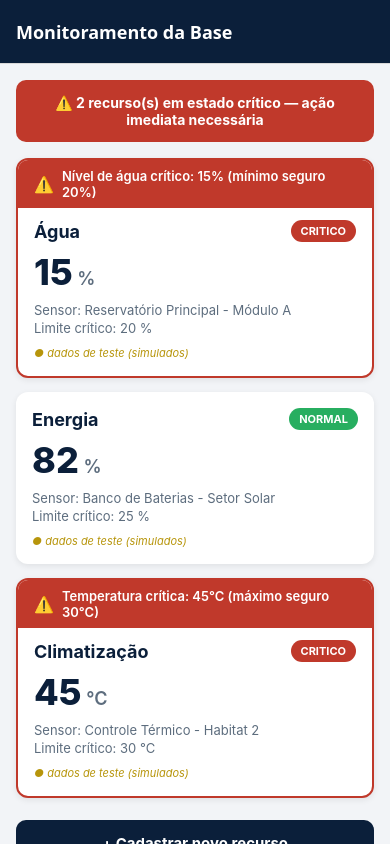
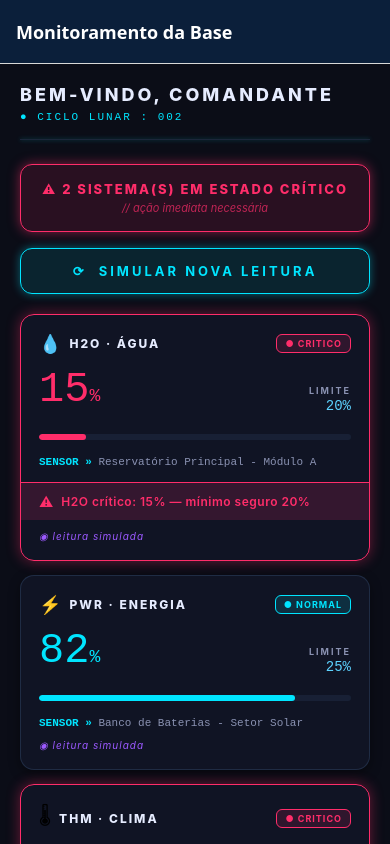
Before and after one commit to GustavoRichardi/monitoramento-base-lunar, a React Native app: screen /Monitoramento in a window 390 px wide. Built offline with nearby package versions, Linux system fonts and the light colour scheme; no server answers.

Commit message:
style: aplica tema sci-fi space vibe na tela de monitoramento

```diff
--- a/src/telas/TelaMonitoramento.tsx
+++ b/src/telas/TelaMonitoramento.tsx
@@ -1,13 +1,7 @@
 // src/telas/TelaMonitoramento.tsx
-// Tela principal do app: exibe o status operacional de Água, Energia e
-// Climatização em cartões, com destaque visual claro para níveis críticos.
-//
-// Regras atendidas:
-//  - useEffect dispara obterRecursos() ao abrir a tela
-//  - useState armazena dados, carregamento e erro
-//  - Cards por recurso + faixa/banner de alerta crítico
+// Tela principal com estilo sci-fi (Space Vibe).
 
-import React, { useEffect, useState, useCallback } from 'react';
+import React, { useEffect, useState, useCallback, useRef } from 'react';
 import {
   View,
   Text,
@@ -16,51 +10,47 @@ import {
   ActivityIndicator,
   RefreshControl,
   TouchableOpacity,
+  Animated,
+  Easing,
 } from 'react-native';
 
-import { obterRecursos, RecursoComOrigem } from '../servicos/recursoServico';
+import { obterRecursos, simularNovaLeitura, RecursoComOrigem } from '../servicos/recursoServico';
 import { ErroApi } from '../servicos/api';
 import { StatusRecurso, TipoRecurso } from '../tipos/recursos';
 import { PropsTelaMonitoramento } from '../navegacao/AppNavegacao';
 
-// ---------------------------------------------------------------------------
-// LÓGICA DE ALERTA OPERACIONAL (separada da renderização)
-// ---------------------------------------------------------------------------
-//
-// Por que isto não vive dentro do JSX: a criticidade é DIRECIONAL.
-// Água é crítica ABAIXO de um limite; Climatização é crítica ACIMA dele.
-// Uma única comparação não serve aos dois. Centralizar aqui torna a regra
-// testável e mantém os cards "burros" (apenas exibem o que recebem).
-//
-// Fonte de verdade primária: o campo `status` que o serviço/backend já
-// calculou. Os limites por valor abaixo são um reforço de apresentação,
-// usados para montar a mensagem — não para sobrepor o status oficial.
+const CORES = {
+  fundoEspaco: '#0B0D17',
+  painelVidro: 'rgba(20, 25, 45, 0.6)',
+  bordaPainel: 'rgba(120, 180, 255, 0.15)',
+  cianoNeon: '#00E5FF',
+  roxoNebulosa: '#9B59FF',
+  laranjaAlerta: '#FF7A33',
+  vermelhoCritico: '#FF2D6A',
+  verdeNormal: '#27FFB2',
+  textoPrincipal: '#E6ECFF',
+  textoSecundario: '#8A92B2',
+  textoTecnico: '#5DD3FF',
+};
 
-interface AvaliacaoCriticidade {
-  emAlerta: boolean;
-  mensagem: string | null;
-}
-
-function avaliarCriticidade(recurso: RecursoComOrigem): AvaliacaoCriticidade {
-  // 1) O status calculado pelo serviço manda. Se já veio CRITICO, é alerta.
+function avaliarCriticidade(recurso: RecursoComOrigem): { emAlerta: boolean; mensagem: string | null } {
   const criticoPorStatus = recurso.status === StatusRecurso.CRITICO;
 
-  // 2) Reforço por valor bruto, respeitando a direção de cada recurso.
   let criticoPorValor = false;
   let mensagem: string | null = null;
 
   switch (recurso.tipo) {
     case TipoRecurso.AGUA:
       criticoPorValor = recurso.nivelAtual < recurso.nivelCritico;
-      mensagem = `Nível de água crítico: ${recurso.nivelAtual}% (mínimo seguro ${recurso.nivelCritico}%)`;
+      mensagem = `H2O crítico: ${recurso.nivelAtual}% — mínimo seguro ${recurso.nivelCritico}%`;
       break;
     case TipoRecurso.CLIMATIZACAO:
       criticoPorValor = recurso.nivelAtual > recurso.nivelCritico;
-      mensagem = `Temperatura crítica: ${recurso.nivelAtual}°C (máximo seguro ${recurso.nivelCritico}°C)`;
+      mensagem = `Temp. crítica: ${recurso.nivelAtual}°C — máximo seguro ${recurso.nivelCritico}°C`;
       break;
     case TipoRecurso.ENERGIA:
       criticoPorValor = recurso.nivelAtual < recurso.nivelCritico;
-      mensagem = `Carga de energia crítica: ${recurso.nivelAtual}% (mínimo seguro ${recurso.nivelCritico}%)`;
+      mensagem = `Energia crítica: ${recurso.nivelAtual}% — mínimo seguro ${recurso.nivelCritico}%`;
       break;
   }
 
@@ -68,141 +58,166 @@ function avaliarCriticidade(recurso: RecursoComOrigem): AvaliacaoCriticidade {
   return { emAlerta, mensagem: emAlerta ? mensagem : null };
 }
 
-// Rótulo amigável por tipo de recurso.
 const ROTULO_RECURSO: Record<TipoRecurso, string> = {
-  [TipoRecurso.AGUA]: 'Água',
-  [TipoRecurso.ENERGIA]: 'Energia',
-  [TipoRecurso.CLIMATIZACAO]: 'Climatização',
+  [TipoRecurso.AGUA]: 'H2O · ÁGUA',
+  [TipoRecurso.ENERGIA]: 'PWR · ENERGIA',
+  [TipoRecurso.CLIMATIZACAO]: 'THM · CLIMA',
 };
 
-// ---------------------------------------------------------------------------
-// SUBCOMPONENTE: Cartão de recurso
-// ---------------------------------------------------------------------------
+const ICONE_RECURSO: Record<TipoRecurso, string> = {
+  [TipoRecurso.AGUA]: '💧',
+  [TipoRecurso.ENERGIA]: '⚡',
+  [TipoRecurso.CLIMATIZACAO]: '🌡',
+};
 
-interface PropsCartaoRecurso {
-  recurso: RecursoComOrigem;
+function AnelProgresso({ valor, cor }: { valor: number; cor: string }): React.JSX.Element {
+  const animacao = useRef(new Animated.Value(0)).current;
+
+  useEffect(() => {
+    Animated.timing(animacao, {
+      toValue: Math.min(valor, 100),
+      duration: 900,
+      easing: Easing.out(Easing.cubic),
+      useNativeDriver: false,
+    }).start();
+  }, [valor]);
+
+  const largura = animacao.interpolate({
+    inputRange: [0, 100],
+    outputRange: ['0%', '100%'],
+  });
+
+  return (
+    <View style={estilos.anelContainer}>
+      <View style={estilos.anelTrilha}>
+        <Animated.View style={[estilos.anelPreenchido, { width: largura, backgroundColor: cor }]} />
+      </View>
+    </View>
+  );
 }
 
-function CartaoRecurso({ recurso }: PropsCartaoRecurso): React.JSX.Element {
+function CartaoRecurso({ recurso }: { recurso: RecursoComOrigem }): React.JSX.Element {
   const { emAlerta, mensagem } = avaliarCriticidade(recurso);
+  const corStatus = corPorStatus(recurso.status);
+
+  const valorBarra =
+    recurso.tipo === TipoRecurso.CLIMATIZACAO
+      ? Math.min((recurso.nivelAtual / 50) * 100, 100)
+      : recurso.nivelAtual;
 
   return (
-    <View
-      style={[estilos.cartao, emAlerta && estilos.cartaoCritico]}
-      accessibilityRole="summary"
-    >
-      {/* Faixa vermelha de alerta — só aparece em estado crítico */}
+    <View style={[estilos.cartao, emAlerta && estilos.cartaoCritico]}>
+      <View style={estilos.linhaCabecalho}>
+        <Text style={estilos.iconeRecurso}>{ICONE_RECURSO[recurso.tipo]}</Text>
+        <Text style={estilos.tituloCartao}>{ROTULO_RECURSO[recurso.tipo]}</Text>
+        <View style={[estilos.selo, { backgroundColor: corStatus + '22', borderColor: corStatus }]}>
+          <Text style={[estilos.textoSelo, { color: corStatus }]}>● {recurso.status}</Text>
+        </View>
+      </View>
+
+      <View style={estilos.linhaValor}>
+        <Text style={[estilos.valorPrincipal, { color: corStatus }]}>
+          {recurso.nivelAtual}
+          <Text style={estilos.unidade}>{recurso.unidadeMedida}</Text>
+        </Text>
+        <View style={estilos.detalhesDireita}>
+          <Text style={estilos.detalheLabel}>LIMITE</Text>
+          <Text style={estilos.detalheValor}>
+            {recurso.nivelCritico}{recurso.unidadeMedida}
+          </Text>
+        </View>
+      </View>
+
+      <AnelProgresso valor={valorBarra} cor={corStatus} />
+
+      <Text style={estilos.sensorLabel}>
+        <Text style={estilos.sensorPrefix}>SENSOR » </Text>
+        {recurso.localizacaoSensor}
+      </Text>
+
       {emAlerta && (
         <View style={estilos.faixaAlerta}>
-          <Text style={estilos.iconeAlerta}>⚠️</Text>
+          <Text style={estilos.iconeAlerta}>⚠</Text>
           <Text style={estilos.textoAlerta}>{mensagem}</Text>
         </View>
       )}
 
-      <View style={estilos.cabecalhoCartao}>
-        <Text style={estilos.tituloCartao}>{ROTULO_RECURSO[recurso.tipo]}</Text>
-        <Text style={[estilos.selo, corDoStatus(recurso.status)]}>
-          {recurso.status}
-        </Text>
-      </View>
-
-      <Text style={estilos.valorPrincipal}>
-        {recurso.nivelAtual}
-        <Text style={estilos.unidade}> {recurso.unidadeMedida}</Text>
-      </Text>
-
-      <Text style={estilos.detalhe}>Sensor: {recurso.localizacaoSensor}</Text>
-      <Text style={estilos.detalhe}>
-        Limite crítico: {recurso.nivelCritico} {recurso.unidadeMedida}
-      </Text>
-
-      {/* Selo discreto indicando dado simulado (mock), quando aplicável */}
       {recurso.origemSimulada && (
-        <Text style={estilos.seloSimulado}>● dados de teste (simulados)</Text>
+        <Text style={estilos.seloSimulado}>◉ leitura simulada</Text>
       )}
     </View>
   );
 }
 
-// Mapeia status -> cor do selo.
-function corDoStatus(status: StatusRecurso) {
+function corPorStatus(status: StatusRecurso): string {
   switch (status) {
-    case StatusRecurso.CRITICO:
-      return { backgroundColor: '#C0392B', color: '#FFFFFF' };
-    case StatusRecurso.ATENCAO:
-      return { backgroundColor: '#E67E22', color: '#FFFFFF' };
-    case StatusRecurso.OFFLINE:
-      return { backgroundColor: '#7F8C8D', color: '#FFFFFF' };
+    case StatusRecurso.CRITICO: return CORES.vermelhoCritico;
+    case StatusRecurso.ATENCAO: return CORES.laranjaAlerta;
+    case StatusRecurso.OFFLINE: return CORES.textoSecundario;
     case StatusRecurso.NORMAL:
-    default:
-      return { backgroundColor: '#27AE60', color: '#FFFFFF' };
+    default: return CORES.cianoNeon;
   }
 }
 
-// ---------------------------------------------------------------------------
-// TELA PRINCIPAL
-// ---------------------------------------------------------------------------
-
-export function TelaMonitoramento({
-  navigation,
-}: PropsTelaMonitoramento): React.JSX.Element {
-  // Estado tipado: o tripé dados / carregando / erro.
+export function TelaMonitoramento({ navigation }: PropsTelaMonitoramento): React.JSX.Element {
   const [recursos, setRecursos] = useState<RecursoComOrigem[]>([]);
   const [carregando, setCarregando] = useState<boolean>(true);
   const [erro, setErro] = useState<ErroApi | null>(null);
   const [atualizando, setAtualizando] = useState<boolean>(false);
 
-  // Função de carga reutilizável (montagem inicial + pull-to-refresh).
+  const escalaSimular = useRef(new Animated.Value(1)).current;
+  const escalaCadastro = useRef(new Animated.Value(1)).current;
+
+  const animarPulso = (valor: Animated.Value) => {
+    Animated.sequence([
+      Animated.timing(valor, { toValue: 0.95, duration: 100, useNativeDriver: true }),
+      Animated.timing(valor, { toValue: 1, duration: 150, useNativeDriver: true }),
+    ]).start();
+  };
+
   const carregarRecursos = useCallback(async () => {
     setErro(null);
     const resultado = await obterRecursos();
-    if (resultado.sucesso) {
-      setRecursos(resultado.dados);
-    } else {
-      setErro(resultado.erro);
-    }
+    if (resultado.sucesso) setRecursos(resultado.dados);
+    else setErro(resultado.erro);
   }, []);
 
-  // useEffect: dispara a busca assim que a tela abre.
-  // O flag `ativo` evita atualizar estado se a tela desmontar antes da resposta.
   useEffect(() => {
     let ativo = true;
-
     (async () => {
       setCarregando(true);
       const resultado = await obterRecursos();
       if (!ativo) return;
-      if (resultado.sucesso) {
-        setRecursos(resultado.dados);
-      } else {
-        setErro(resultado.erro);
-      }
+      if (resultado.sucesso) setRecursos(resultado.dados);
+      else setErro(resultado.erro);
       setCarregando(false);
     })();
-
-    return () => {
-      ativo = false;
-    };
+    return () => { ativo = false; };
   }, []);
 
-  // Pull-to-refresh.
   const aoAtualizar = useCallback(async () => {
     setAtualizando(true);
     await carregarRecursos();
     setAtualizando(false);
   }, [carregarRecursos]);
 
-  // Quantidade de recursos em alerta — alimenta o banner global do topo.
-  const recursosEmAlerta = recursos.filter(
-    (r) => avaliarCriticidade(r).emAlerta,
-  );
+  const aoSimularLeitura = useCallback(async () => {
+    animarPulso(escalaSimular);
+    setAtualizando(true);
+    simularNovaLeitura();
+    await carregarRecursos();
+    setAtualizando(false);
+  }, [carregarRecursos]);
 
-  // Estado de carregamento inicial.
+  const recursosEmAlerta = recursos.filter((r) => avaliarCriticidade(r).emAlerta);
+  const cicloLunar = Math.floor((Date.now() / (1000 * 60 * 60 * 24)) % 100);
+
   if (carregando) {
     return (
       <View style={estilos.centralizado}>
-        <ActivityIndicator size="large" color="#0B1F3A" />
-        <Text style={estilos.textoCarregando}>Lendo sensores da base...</Text>
+        <ActivityIndicator size="large" color={CORES.cianoNeon} />
+        <Text style={estilos.textoCarregando}>INICIALIZANDO SENSORES...</Text>
+        <Text style={estilos.textoCarregandoSub}>// estabelecendo telemetria</Text>
       </View>
     );
   }
@@ -212,196 +227,188 @@ export function TelaMonitoramento({
       style={estilos.container}
       contentContainerStyle={estilos.conteudo}
       refreshControl={
-        <RefreshControl refreshing={atualizando} onRefresh={aoAtualizar} />
+        <RefreshControl
+          refreshing={atualizando}
+          onRefresh={aoAtualizar}
+          tintColor={CORES.cianoNeon}
+          colors={[CORES.cianoNeon]}
+        />
       }
     >
-      {/* Banner global de erro real (só aparece com mock desligado) */}
+      <View style={estilos.cabecalho}>
+        <Text style={estilos.saudacao}>BEM-VINDO, COMANDANTE</Text>
+        <Text style={estilos.cicloLunar}>● CICLO LUNAR : {cicloLunar.toString().padStart(3, '0')}</Text>
+        <View style={estilos.linhaDivisora} />
+      </View>
+
       {erro && (
         <View style={estilos.bannerErro}>
           <Text style={estilos.textoBannerErro}>{erro.mensagem}</Text>
           <TouchableOpacity onPress={carregarRecursos} style={estilos.botaoRetry}>
-            <Text style={estilos.textoBotaoRetry}>Tentar novamente</Text>
+            <Text style={estilos.textoBotaoRetry}>↻ TENTAR NOVAMENTE</Text>
           </TouchableOpacity>
         </View>
       )}
 
-      {/* Banner global de alerta operacional, no topo da tela */}
       {recursosEmAlerta.length > 0 && (
         <View style={estilos.bannerCriticoGlobal}>
           <Text style={estilos.textoBannerCritico}>
-            ⚠️ {recursosEmAlerta.length} recurso(s) em estado crítico — ação
-            imediata necessária
+            ⚠ {recursosEmAlerta.length} SISTEMA(S) EM ESTADO CRÍTICO
+          </Text>
+          <Text style={estilos.textoBannerCriticoSub}>
+            // ação imediata necessária
           </Text>
         </View>
       )}
 
-      {/* Cartões dos recursos */}
+      <Animated.View style={{ transform: [{ scale: escalaSimular }] }}>
+        <TouchableOpacity style={estilos.botaoSimular} onPress={aoSimularLeitura} activeOpacity={0.8}>
+          <Text style={estilos.textoBotaoSimular}>⟳  SIMULAR NOVA LEITURA</Text>
+        </TouchableOpacity>
+      </Animated.View>
+
       {recursos.map((recurso) => (
         <CartaoRecurso key={recurso.id} recurso={recurso} />
       ))}
 
-      {/* Atalho para a tela de cadastro */}
-      <TouchableOpacity
-        style={estilos.botaoCadastro}
-        onPress={() => navigation.navigate('Cadastro')}
-      >
-        <Text style={estilos.textoBotaoCadastro}>+ Cadastrar novo recurso</Text>
-      </TouchableOpacity>
+      <Animated.View style={{ transform: [{ scale: escalaCadastro }] }}>
+        <TouchableOpacity
+          style={estilos.botaoCadastro}
+          onPress={() => { animarPulso(escalaCadastro); navigation.navigate('Cadastro'); }}
+          activeOpacity={0.8}
+        >
+          <Text style={estilos.textoBotaoCadastro}>+ CADASTRAR NOVO RECURSO</Text>
+        </TouchableOpacity>
+      </Animated.View>
+
+      <Text style={estilos.rodape}>// MOON BASE TELEMETRY v1.0</Text>
     </ScrollView>
   );
 }
 
-// ---------------------------------------------------------------------------
-// ESTILOS
-// ---------------------------------------------------------------------------
-
 const estilos = StyleSheet.create({
-  container: {
-    flex: 1,
-    backgroundColor: '#F2F4F7',
+  container: { flex: 1, backgroundColor: CORES.fundoEspaco },
+  conteudo: { padding: 20, paddingBottom: 40 },
+  centralizado: { flex: 1, justifyContent: 'center', alignItems: 'center', backgroundColor: CORES.fundoEspaco },
+  textoCarregando: { marginTop: 16, color: CORES.cianoNeon, fontSize: 13, letterSpacing: 2, fontWeight: '700' },
+  textoCarregandoSub: { marginTop: 4, color: CORES.textoSecundario, fontSize: 11, fontStyle: 'italic' },
+  cabecalho: { marginBottom: 24 },
+  saudacao: { color: CORES.textoPrincipal, fontSize: 18, fontWeight: '800', letterSpacing: 3 },
+  cicloLunar: { color: CORES.cianoNeon, fontSize: 11, marginTop: 6, letterSpacing: 2, fontFamily: 'monospace' },
+  linhaDivisora: {
+    height: 1,
+    backgroundColor: CORES.bordaPainel,
+    marginTop: 16,
+    shadowColor: CORES.cianoNeon,
+    shadowOffset: { width: 0, height: 0 },
+    shadowOpacity: 0.4,
+    shadowRadius: 4,
   },
-  conteudo: {
+  bannerCriticoGlobal: {
+    backgroundColor: 'rgba(255, 45, 106, 0.12)',
+    borderColor: CORES.vermelhoCritico,
+    borderWidth: 1,
+    borderRadius: 12,
     padding: 16,
-    paddingBottom: 40,
+    marginBottom: 16,
+    shadowColor: CORES.vermelhoCritico,
+    shadowOffset: { width: 0, height: 0 },
+    shadowOpacity: 0.5,
+    shadowRadius: 12,
+    elevation: 8,
   },
-  centralizado: {
-    flex: 1,
-    justifyContent: 'center',
-    alignItems: 'center',
-    backgroundColor: '#F2F4F7',
-  },
-  textoCarregando: {
-    marginTop: 12,
-    color: '#0B1F3A',
-    fontSize: 15,
-  },
-  // Banner global crítico
-  bannerCriticoGlobal: {
-    backgroundColor: '#C0392B',
-    borderRadius: 10,
+  textoBannerCritico: { color: CORES.vermelhoCritico, fontWeight: '800', fontSize: 13, letterSpacing: 2, textAlign: 'center' },
+  textoBannerCriticoSub: { color: CORES.vermelhoCritico, fontSize: 11, fontStyle: 'italic', textAlign: 'center', marginTop: 4, opacity: 0.7 },
+  bannerErro: {
+    backgroundColor: 'rgba(255, 122, 51, 0.12)',
+    borderColor: CORES.laranjaAlerta,
+    borderWidth: 1,
+    borderRadius: 12,
     padding: 14,
     marginBottom: 16,
   },
-  textoBannerCritico: {
-    color: '#FFFFFF',
-    fontWeight: '700',
-    fontSize: 14,
-    textAlign: 'center',
+  textoBannerErro: { color: CORES.laranjaAlerta, fontSize: 13, marginBottom: 10 },
+  botaoRetry: { alignSelf: 'flex-start', backgroundColor: CORES.laranjaAlerta, paddingVertical: 6, paddingHorizontal: 14, borderRadius: 6 },
+  textoBotaoRetry: { color: CORES.fundoEspaco, fontWeight: '700', fontSize: 11, letterSpacing: 1 },
+  botaoSimular: {
+    backgroundColor: 'rgba(0, 229, 255, 0.1)',
+    borderColor: CORES.cianoNeon,
+    borderWidth: 1,
+    borderRadius: 12,
+    paddingVertical: 14,
+    alignItems: 'center',
+    marginBottom: 20,
+    shadowColor: CORES.cianoNeon,
+    shadowOffset: { width: 0, height: 0 },
+    shadowOpacity: 0.4,
+    shadowRadius: 10,
+    elevation: 6,
   },
-  // Banner de erro real
-  bannerErro: {
-    backgroundColor: '#FDECEA',
-    borderColor: '#C0392B',
+  textoBotaoSimular: { color: CORES.cianoNeon, fontWeight: '700', fontSize: 13, letterSpacing: 3 },
+  cartao: {
+    backgroundColor: CORES.painelVidro,
+    borderRadius: 14,
+    padding: 18,
+    marginBottom: 14,
     borderWidth: 1,
-    borderRadius: 10,
-    padding: 14,
-    marginBottom: 16,
-  },
-  textoBannerErro: {
-    color: '#922B21',
-    fontSize: 14,
-    marginBottom: 8,
-  },
-  botaoRetry: {
-    alignSelf: 'flex-start',
-    backgroundColor: '#C0392B',
-    paddingVertical: 6,
-    paddingHorizontal: 14,
-    borderRadius: 6,
-  },
-  textoBotaoRetry: {
-    color: '#FFFFFF',
-    fontWeight: '600',
-  },
-  // Cartões
-  cartao: {
-    backgroundColor: '#FFFFFF',
-    borderRadius: 12,
-    padding: 16,
-    marginBottom: 14,
+    borderColor: CORES.bordaPainel,
     shadowColor: '#000',
-    shadowOffset: { width: 0, height: 2 },
-    shadowOpacity: 0.08,
-    shadowRadius: 6,
-    elevation: 3,
-    overflow: 'hidden',
+    shadowOffset: { width: 0, height: 4 },
+    shadowOpacity: 0.4,
+    shadowRadius: 12,
+    elevation: 5,
   },
   cartaoCritico: {
-    borderColor: '#C0392B',
-    borderWidth: 2,
+    borderColor: CORES.vermelhoCritico,
+    borderWidth: 1.5,
+    shadowColor: CORES.vermelhoCritico,
+    shadowOpacity: 0.4,
+    shadowRadius: 14,
   },
+  linhaCabecalho: { flexDirection: 'row', alignItems: 'center', marginBottom: 12 },
+  iconeRecurso: { fontSize: 18, marginRight: 8 },
+  tituloCartao: { color: CORES.textoPrincipal, fontSize: 12, fontWeight: '800', letterSpacing: 2, flex: 1 },
+  selo: { paddingHorizontal: 8, paddingVertical: 3, borderRadius: 6, borderWidth: 1 },
+  textoSelo: { fontSize: 9, fontWeight: '700', letterSpacing: 1 },
+  linhaValor: { flexDirection: 'row', alignItems: 'flex-end', justifyContent: 'space-between', marginBottom: 12 },
+  valorPrincipal: { fontSize: 42, fontWeight: '300', fontFamily: 'monospace' },
+  unidade: { fontSize: 18, fontWeight: '400' },
+  detalhesDireita: { alignItems: 'flex-end' },
+  detalheLabel: { color: CORES.textoSecundario, fontSize: 9, letterSpacing: 2, fontWeight: '700' },
+  detalheValor: { color: CORES.textoTecnico, fontSize: 14, fontFamily: 'monospace', marginTop: 2 },
+  anelContainer: { marginVertical: 8 },
+  anelTrilha: { height: 6, backgroundColor: 'rgba(120, 180, 255, 0.08)', borderRadius: 3, overflow: 'hidden' },
+  anelPreenchido: { height: '100%', borderRadius: 3 },
+  sensorLabel: { color: CORES.textoSecundario, fontSize: 11, marginTop: 8, fontFamily: 'monospace' },
+  sensorPrefix: { color: CORES.cianoNeon, fontWeight: '700' },
   faixaAlerta: {
     flexDirection: 'row',
     alignItems: 'center',
-    backgroundColor: '#C0392B',
-    marginHorizontal: -16,
-    marginTop: -16,
-    marginBottom: 12,
-    paddingVertical: 8,
-    paddingHorizontal: 16,
+    backgroundColor: 'rgba(255, 45, 106, 0.15)',
+    borderTopWidth: 1,
+    borderTopColor: CORES.vermelhoCritico,
+    marginHorizontal: -18,
+    marginTop: 14,
+    paddingVertical: 10,
+    paddingHorizontal: 18,
   },
-  iconeAlerta: {
-    fontSize: 16,
-    marginRight: 8,
-  },
-  textoAlerta: {
-    color: '#FFFFFF',
-    fontWeight: '600',
-    fontSize: 13,
-    flexShrink: 1,
-  },
-  cabecalhoCartao: {
-    flexDirection: 'row',
-    justifyContent: 'space-between',
-    alignItems: 'center',
-    marginBottom: 8,
-  },
-  tituloCartao: {
-    fontSize: 18,
-    fontWeight: '700',
-    color: '#0B1F3A',
-  },
-  selo: {
-    fontSize: 11,
-    fontWeight: '700',
-    paddingVertical: 4,
-    paddingHorizontal: 10,
+  iconeAlerta: { fontSize: 14, marginRight: 8, color: CORES.vermelhoCritico },
+  textoAlerta: { color: CORES.vermelhoCritico, fontWeight: '600', fontSize: 12, flexShrink: 1, letterSpacing: 0.5 },
+  seloSimulado: { marginTop: 10, fontSize: 10, color: CORES.roxoNebulosa, fontStyle: 'italic', letterSpacing: 1 },
+  botaoCadastro: {
+    backgroundColor: 'rgba(155, 89, 255, 0.15)',
+    borderColor: CORES.roxoNebulosa,
+    borderWidth: 1,
     borderRadius: 12,
-    overflow: 'hidden',
-  },
-  valorPrincipal: {
-    fontSize: 36,
-    fontWeight: '800',
-    color: '#0B1F3A',
-    marginBottom: 8,
-  },
-  unidade: {
-    fontSize: 18,
-    fontWeight: '600',
-    color: '#5D6D7E',
-  },
-  detalhe: {
-    fontSize: 13,
-    color: '#5D6D7E',
-    marginBottom: 2,
-  },
-  seloSimulado: {
-    marginTop: 8,
-    fontSize: 11,
-    color: '#B7950B',
-    fontStyle: 'italic',
-  },
-  // Botão de cadastro
-  botaoCadastro: {
-    backgroundColor: '#0B1F3A',
-    borderRadius: 10,
-    paddingVertical: 14,
+    paddingVertical: 16,
     alignItems: 'center',
     marginTop: 8,
+    shadowColor: CORES.roxoNebulosa,
+    shadowOffset: { width: 0, height: 0 },
+    shadowOpacity: 0.4,
+    shadowRadius: 10,
+    elevation: 6,
   },
-  textoBotaoCadastro: {
-    color: '#FFFFFF',
-    fontWeight: '700',
-    fontSize: 15,
-  },
+  textoBotaoCadastro: { color: CORES.roxoNebulosa, fontWeight: '700', fontSize: 13, letterSpacing: 3 },
+  rodape: { color: CORES.textoSecundario, fontSize: 10, textAlign: 'center', marginTop: 30, letterSpacing: 2, fontFamily: 'monospace', opacity: 0.5 },
 });
```
